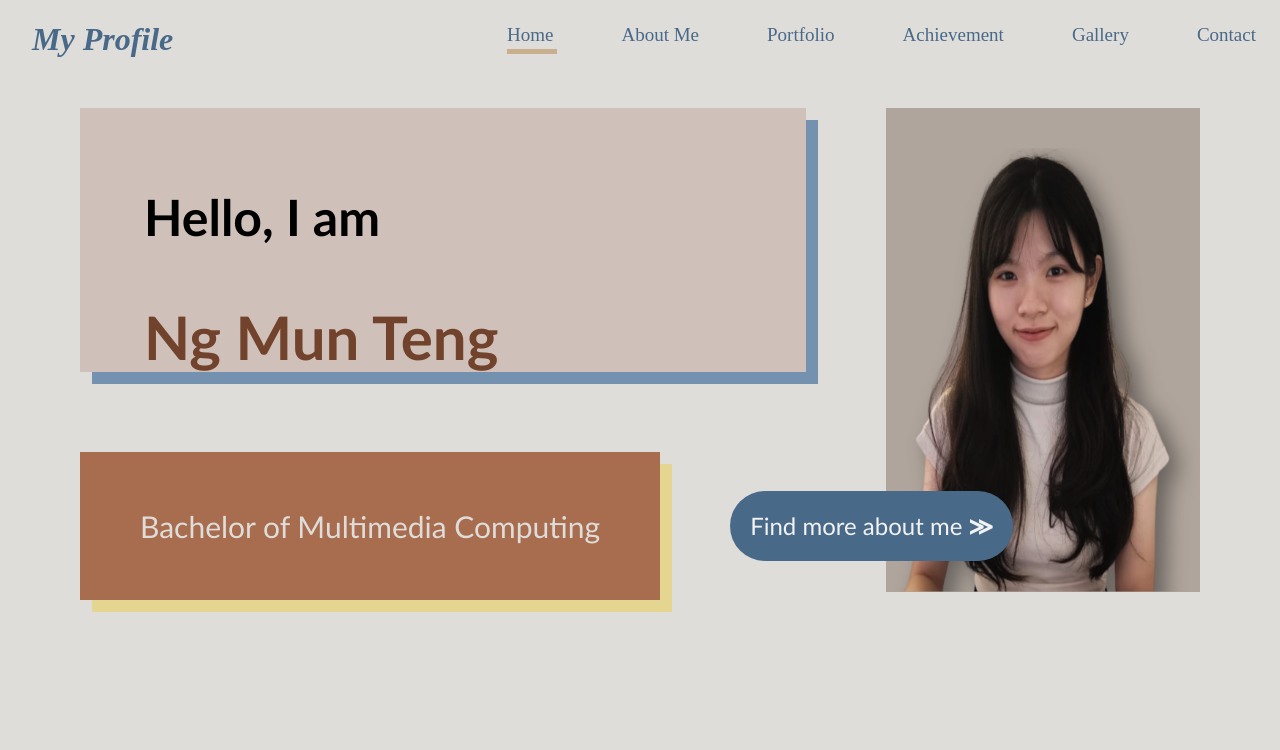
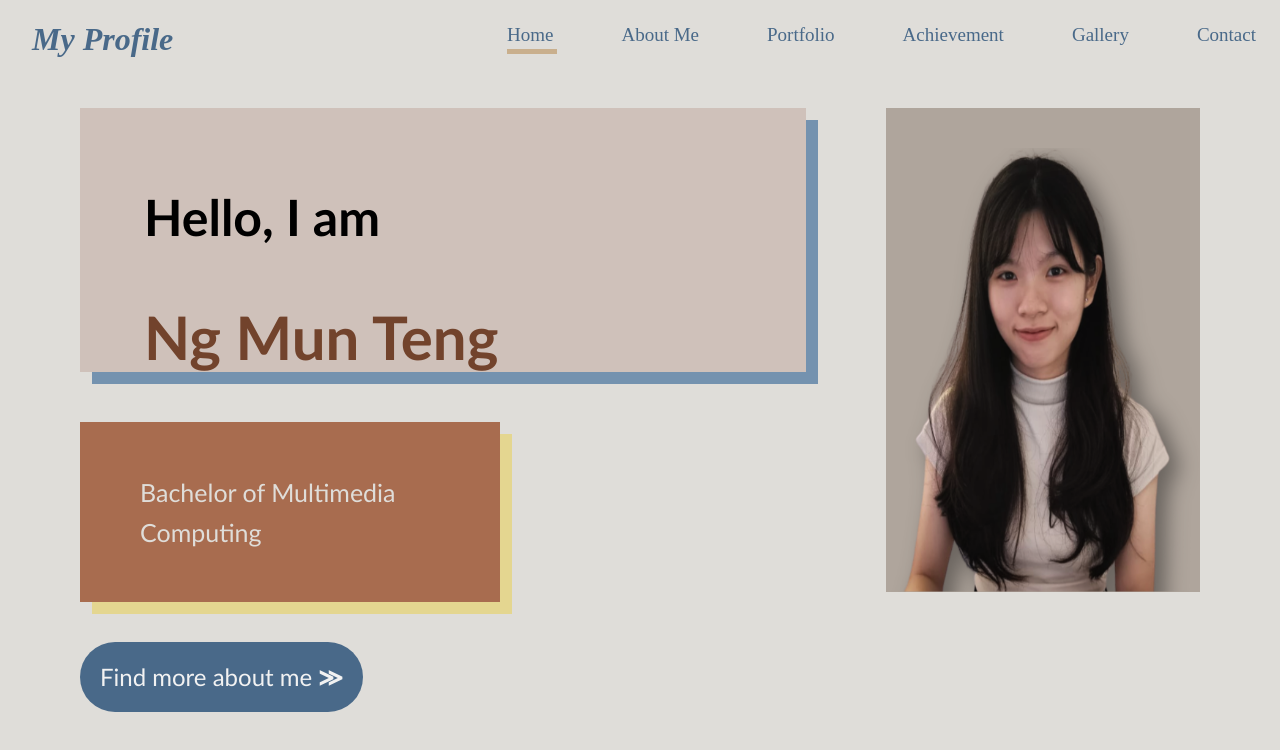
Before and after one commit to Ng312/Personal-Website, a plain HTML site: page index.html in a window 1280 px wide. Drawn offline with Linux system fonts and the light colour scheme.

Commit message:
Update homestyles.css

```diff
--- a/homestyles.css
+++ b/homestyles.css
@@ -13,7 +13,7 @@ h1{
     font-style:italic;
     color:#496989;
 }
-.container {
+.container, .row2 {
     display:flex;
     flex-direction :row;
     margin-top:50px;
@@ -40,14 +40,23 @@ h1{
     font-size:60px;
     margin-bottom:0;
 }
-
+.row2{
+    display:flex;
+    flex-direction :row;
+    flex-wrap: wrap;
+    align-items:center;
+    margin: -200px 80px 0 80px;
+    max-width: 900px;
+    gap:40px;
+}
 .program{
     background-color:#A86C4F;
     padding: 50px 60px;
+    margin:0;
     font-family:'Trebuchet MS';
+    width:50%;
     color:#dfddd9;
-    margin-right:70px;
-    font-size: 30px;
+    font-size: 25px;
     line-height:1.6;
     filter: drop-shadow(12px 12px 0px #e4d690);
 }
@@ -60,14 +69,8 @@ h1{
     margin-bottom:30px;
 
 }
-.row2{
-    display:flex;
-    align-items:center;
-    margin-top: -200px;
-    margin-left:80px;
-}
+
 .go-to-aboutme {
-    margin-left:0;
     font-size:24px;
     font-family:'Trebuchet MS';
     background-color:#496989;
@@ -87,3 +90,8 @@ h1{
     font-weight:bold;
 
 }
+@media (max-width:1450px){
+    .row2{
+        margin-right:600px;
+    }
+}
```
